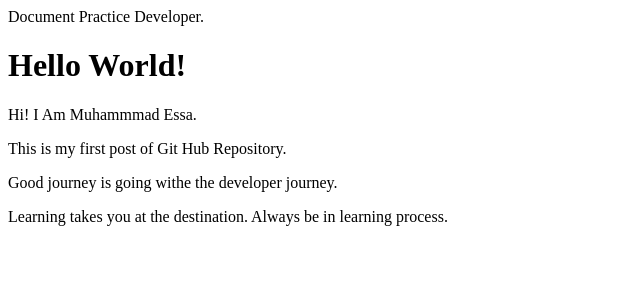
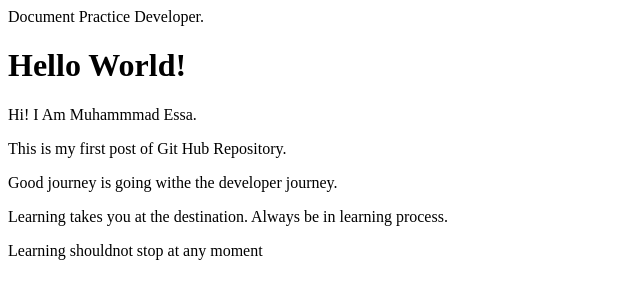
Before and after one commit to codeByEssa/codeByEssa-demo, a plain HTML site: page index.html in a window 1280 px wide. Shown: the whole page, without its empty margins (0-640 px from the left). Drawn offline with Linux system fonts and the light colour scheme.

Commit message:
Update index.html

```diff
--- a/index.html
+++ b/index.html
@@ -12,6 +12,7 @@
 <p>This is my first post of Git Hub Repository.</p>
 <p>Good journey is going withe the developer journey.</p>
 <p>Learning takes you at the destination. Always be in learning process.</p>
+<p>Learning shouldnot stop at any moment</p>
 <script src = "file.js">
 </script>
 </body>
```
